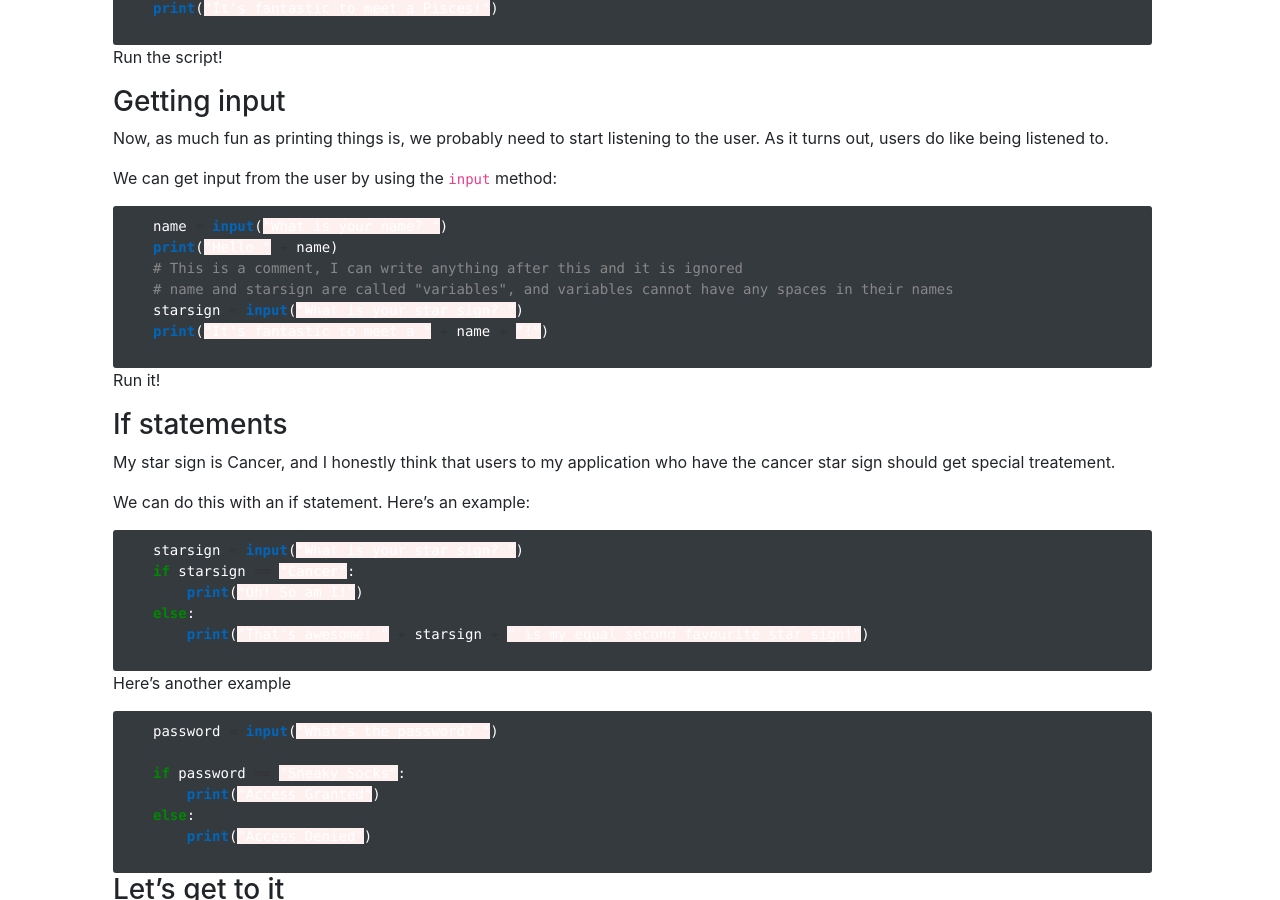
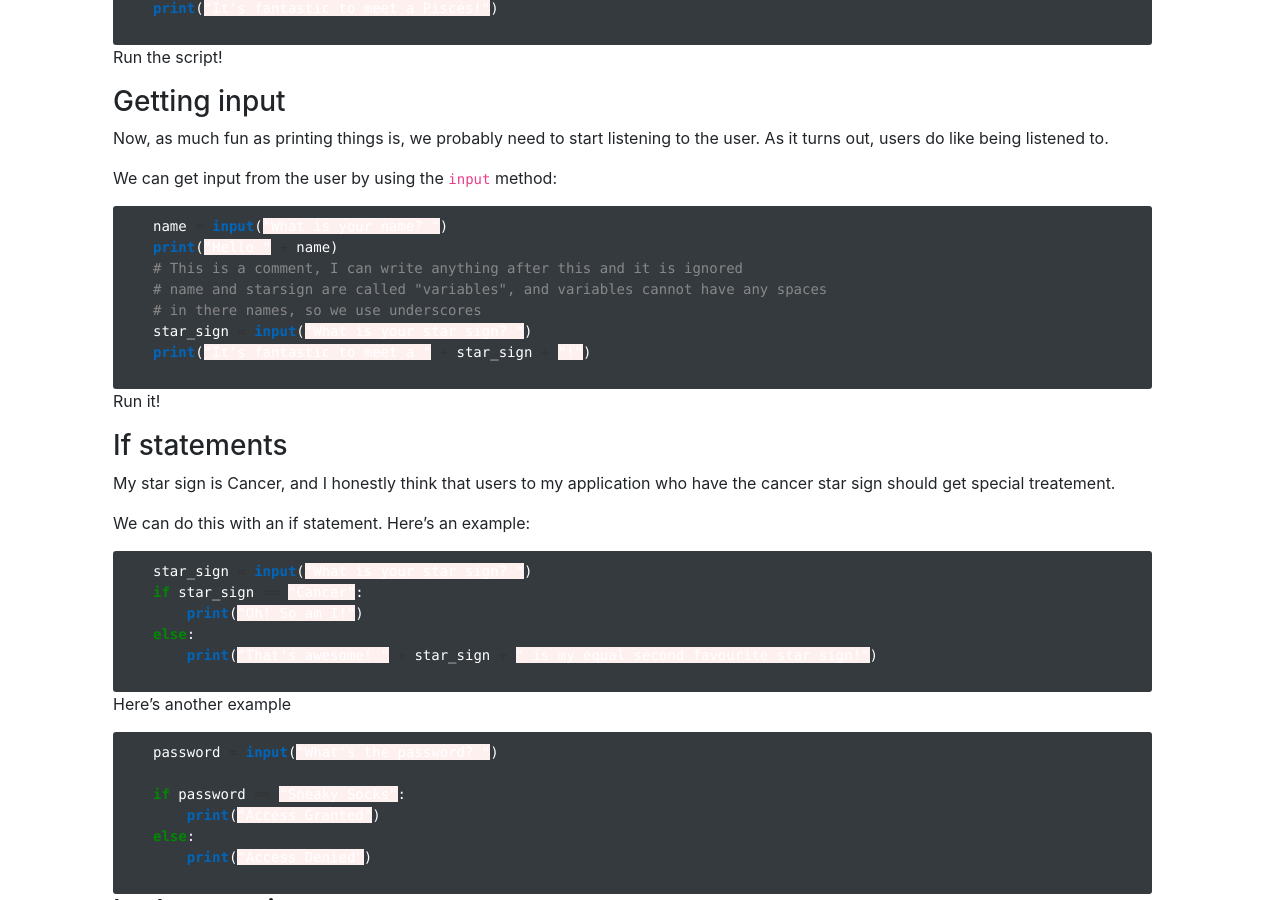
Before and after one commit to rmit-programming-club/rmit-programming-club.github.io, a Jekyll site: the page built from _posts/2020-03-11-Learn-Python.md, in a window 1280 px wide and 900 px high, scrolled down 1731 px. Built offline with Jekyll 4.4.1, drawn with Linux system fonts in a browser that asks for light colours; nearby versions of some CDN libraries; some of the changed text lies outside the part shown.

Commit message:
Fix up variables names for Python workshop

````diff
--- a/_posts/2020-03-11-Learn-Python.md
+++ b/_posts/2020-03-11-Learn-Python.md
@@ -89,9 +89,10 @@ We can get input from the user by using the `input` method:
 name = input("What is your name? ")
 print("Hello " + name)
 # This is a comment, I can write anything after this and it is ignored
-# name and starsign are called "variables", and variables cannot have any spaces in their names
-starsign = input("What is your star sign? ")
-print("It's fantastic to meet a " + name + "!")
+# name and starsign are called "variables", and variables cannot have any spaces
+# in there names, so we use underscores
+star_sign = input("What is your star sign? ")
+print("It's fantastic to meet a " + star_sign + "!")
 ```
 
 Run it!
@@ -103,11 +104,11 @@ have the cancer star sign should get special treatement.
 We can do this with an if statement. Here's an example:
 
 ```python
-starsign = input("What is your star sign? ")
-if starsign == "Cancer":
+star_sign = input("What is your star sign? ")
+if star_sign == "Cancer":
     print("Oh! So am I!")
 else:
-    print("That's awesome! " + starsign + " is my equal second favourite star sign!")
+    print("That's awesome! " + star_sign + " is my equal second favourite star sign!")
 ```
 
 Here's another example
@@ -175,13 +176,13 @@ One important thing is looping, that is, doing things again and again until
 some condition is satisfied.
 
 ```python
-wearethere = input("Are we there yet?")
+we_are_there = input("Are we there yet?")
 
 # Before we used == to check whether two things are equal
 # != is the opposite, and checks whether it is not equal
 # it reads, while wearethere does not equal "Yes"
-while wearethere != "Yes":
-    wearethere = input("Are we there yet?")
+while we_are_there != "Yes":
+    we_are_there = input("Are we there yet?")
 
 print("Yay! Can we go home now?")
 ```
````
